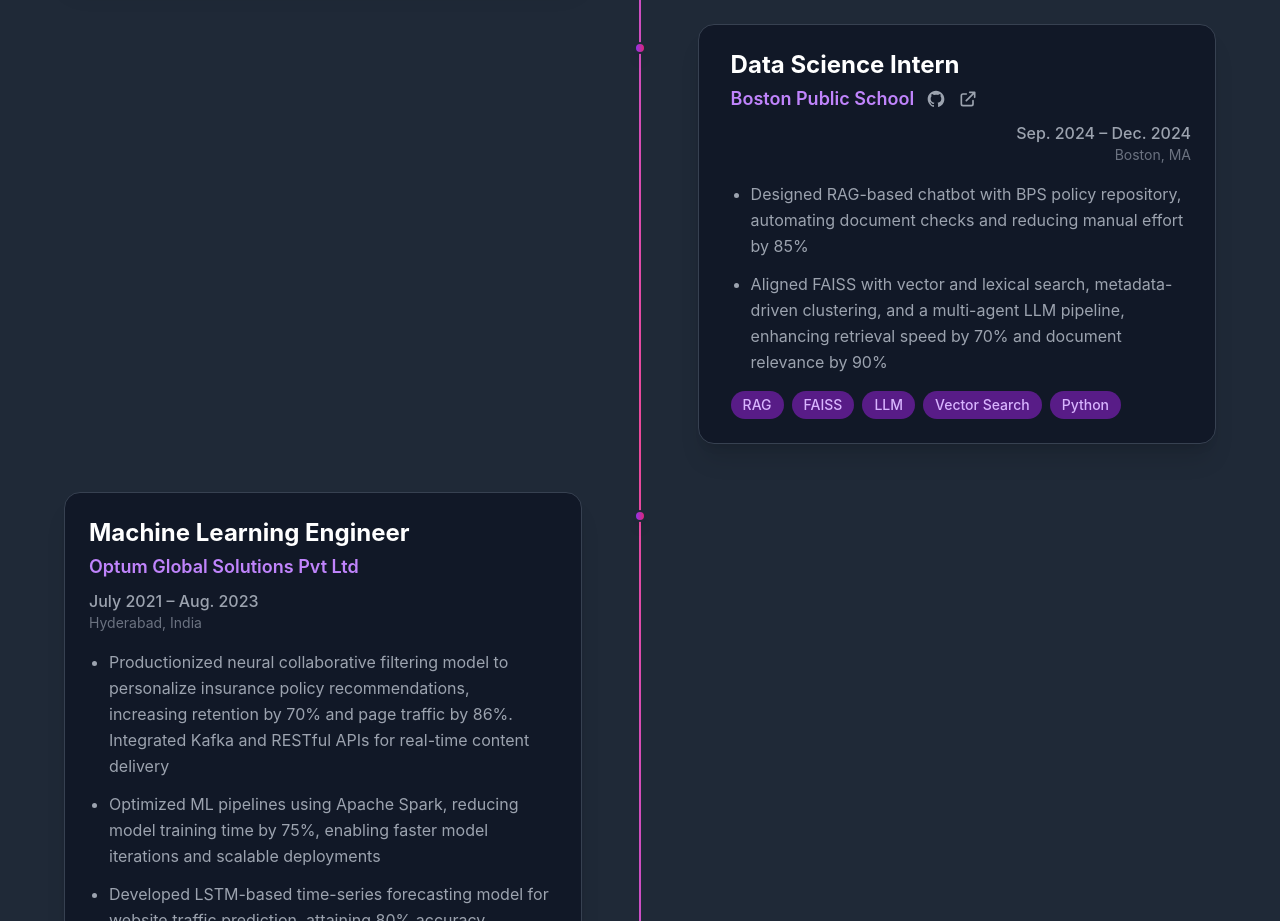
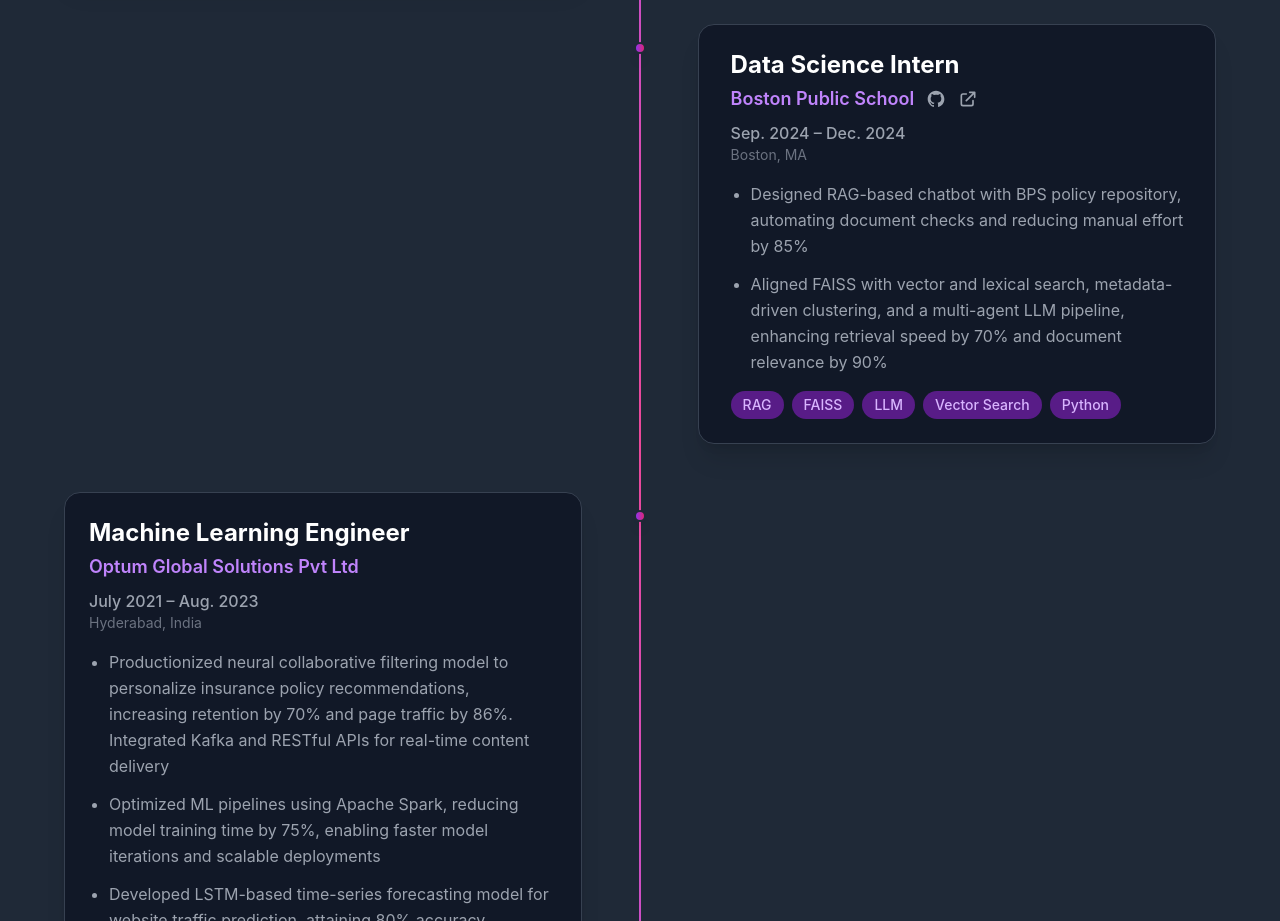
Before and after one commit to akshatgurbuxani/akshatgurbuxani.github.io, a Next.js app: page / in a window 1280 px wide. Shown: the part 2440-3361 px from the top of the page. Built offline with nearby package versions, Linux system fonts and the light colour scheme.

Commit message:
fix: move location in experince card to left

```diff
--- a/components/Experience.tsx
+++ b/components/Experience.tsx
@@ -126,7 +126,7 @@
               )}
             </div>
           </div>
-          <div className={`mt-2 ${isLeft ? 'text-left' : 'text-right'}`}>
+          <div className="mt-2 text-left">
             <p className="text-gray-600 dark:text-gray-400 font-medium">
               {experience.startDate} – {experience.endDate}
             </p>
```
